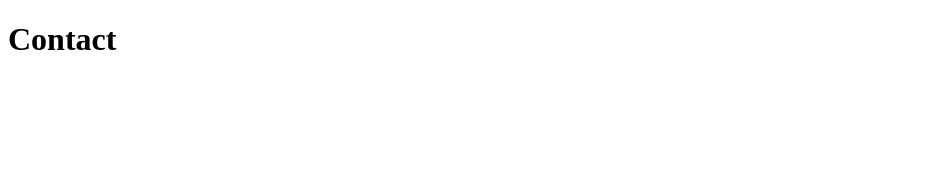
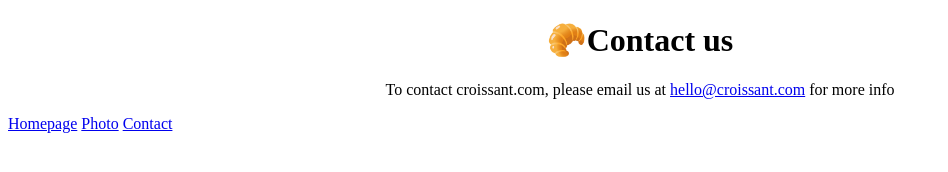
Before and after one commit to la-coccinelle/croissant-project, a plain HTML site: page contact.html in a window 1280 px wide. Shown: the whole page, without its empty margins (0-948 px from the left). Drawn offline with Linux system fonts and the light colour scheme.

Commit message:
Linked multiple pages

```diff
--- a/contact.html
+++ b/contact.html
@@ -4,10 +4,21 @@
     <meta charset="UTF-8" />
     <meta http-equiv="X-UA-Compatible" content="IE=edge" />
     <meta name="viewport" content="width=device-width, initial-scale=1.0" />
-    <link rel="stylesheet" href="style.css" />
-    <title>Document</title>
+    <link rel="stylesheet" href="/css/style.css" />
+    <title>Contact us - Croissant.com</title>
   </head>
   <body>
-    <h1>Contact</h1>
+    <h1>🥐Contact us</h1>
+    <p>
+      To contact croissant.com, please email us at
+      <a href="mailto: hello@croissant.com<">hello@croissant.com</a> for more
+      info
+    </p>
+
+    <footer>
+      <a href="/index.html" title="Home">Homepage</a>
+      <a href="/photo.html" title="Croissant photo">Photo</a>
+      <a href="/" title="Contact Croissant.com">Contact</a>
+    </footer>
   </body>
 </html>
--- /dev/null
+++ b/css/style.css
@@ -0,0 +1,4 @@
+h1,
+p {
+  text-align: center;
+}
```
Also changed, not shown: index.html (+1 -1 lines), photo.html (+9 -3 lines), css/croissant.jpg (added), style.css (deleted).
